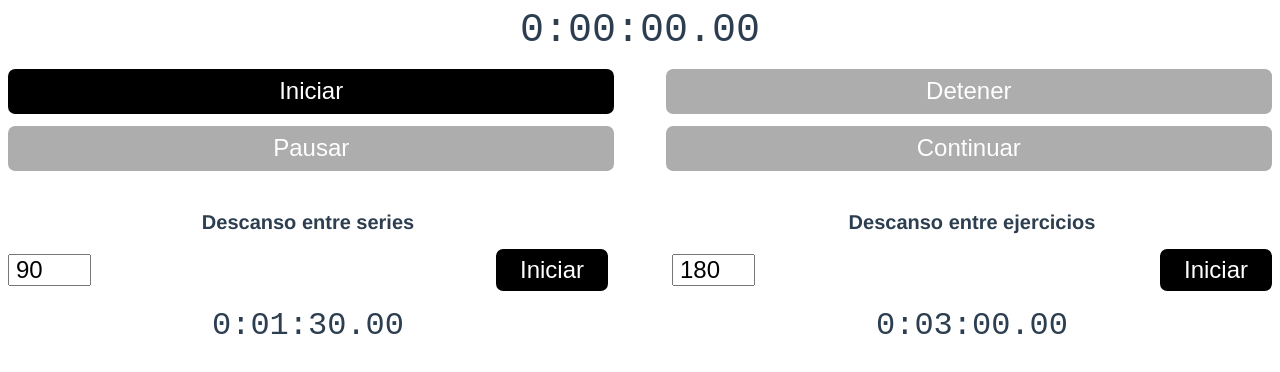
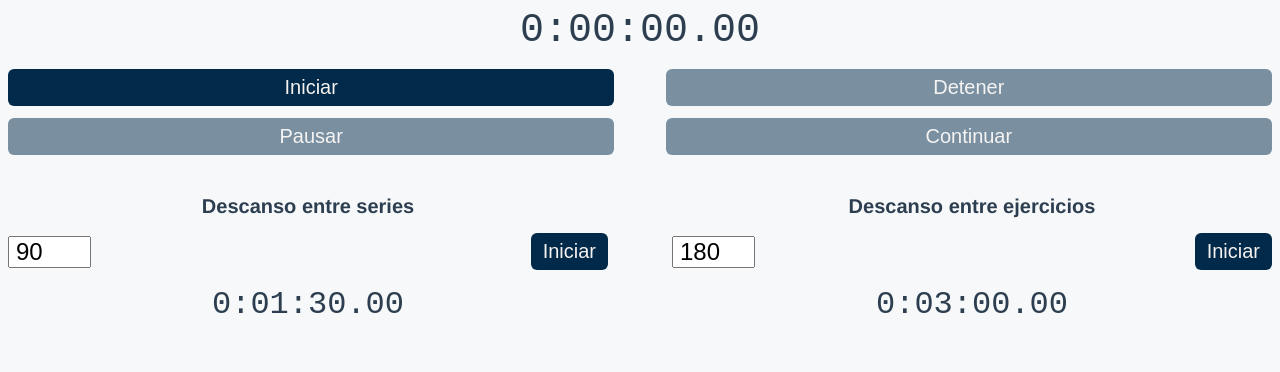
Before and after one commit to andres-linares/gym-timer, a Vue app: page / in a window 1280 px wide. Shown: the top 372 px of the page. Built offline with nearby package versions, Linux system fonts and the light colour scheme.

Commit message:
feat: add dark mode

```diff
--- a/src/App.vue
+++ b/src/App.vue
@@ -3,24 +3,35 @@
 </template>
 
 <style lang="scss">
+:root {
+  --color-primary: #012a4a;
+
+  --background-color: #f6f8f9;
+
+  --text-color: #2c3e50;
+  --text-color-alt: #f5f1ef;
+}
+
+@media (prefers-color-scheme: dark) {
+  :root {
+    --color-primary: #297dbe;
+
+    --background-color: #2f3236;
+
+    --text-color: #ececf0;
+    --text-color-alt: #f9f7f6;
+  }
+}
+
 #app {
   font-family: Avenir, Helvetica, Arial, sans-serif;
   -webkit-font-smoothing: antialiased;
   -moz-osx-font-smoothing: grayscale;
   text-align: center;
-  color: #2c3e50;
+  color: var(--text-color);
 }
 
-#nav {
-  padding: 30px;
-
-  a {
-    font-weight: bold;
-    color: #2c3e50;
-
-    &.router-link-exact-active {
-      color: #42b983;
-    }
-  }
+body {
+  background: var(--background-color);
 }
 </style>
--- a/src/components/TheCountdown.vue
+++ b/src/components/TheCountdown.vue
@@ -63,14 +63,14 @@ export default {
     justify-content: space-between;
     margin-bottom: 2vh;
 
-    button {
-      border-radius: 0.3em;
-      border: none;
-      background: #000;
-      color: #fff;
-      font-size: clamp(1.125rem, 2vw, 1.5rem);
-      padding: 0.3em 1em;
-    }
+    // button {
+    //   border-radius: 0.3em;
+    //   border: none;
+    //   background: #000;
+    //   color: #fff;
+    //   font-size: clamp(1.125rem, 2vw, 1.5rem);
+    //   padding: 0.3em 1em;
+    // }
 
     input {
       height: min-content;
--- a/src/components/TheTimer.vue
+++ b/src/components/TheTimer.vue
@@ -44,19 +44,13 @@ export default {
     row-gap: 1.5vh;
     column-gap: 4vw;
 
-    button {
-      font-size: clamp(1.125rem, 2vw, 1.5rem);
-      padding: 0.35em 0.6em;
-      border-radius: 0.3em;
-      border: none;
-      background: #000;
-      color: #fff;
-
-      &:disabled {
-        background: #5d5d5d;
-        opacity: 0.5;
-      }
-    }
+    // button {
+    //   font-size: clamp(1.125rem, 2vw, 1.5rem);
+    //   padding: 0.35em 0.6em;
+    //   border-radius: 0.3em;
+    //   border: none;
+    //   color: #fff;
+    // }
   }
 }
 </style>
--- a/src/components/atoms/AButton.vue
+++ b/src/components/atoms/AButton.vue
@@ -1,5 +1,5 @@
 <template>
-  <button>
+  <button :class="variant">
     <span><slot /></span>
   </button>
 </template>
@@ -7,5 +7,23 @@
 <script>
 export default {
   name: "AButton",
+  props: {
+    variant: { type: String, default: "primary" },
+  },
 };
 </script>
+
+<style lang="scss" scoped>
+button {
+  border: none;
+  font-size: clamp(1.125rem, 2vw, 1.25rem);
+  padding: 0.35em 0.6em;
+  border-radius: 0.3em;
+  background: var(--color-primary);
+  color: var(--text-color-alt);
+
+  &:disabled {
+    opacity: 0.5;
+  }
+}
+</style>
```
